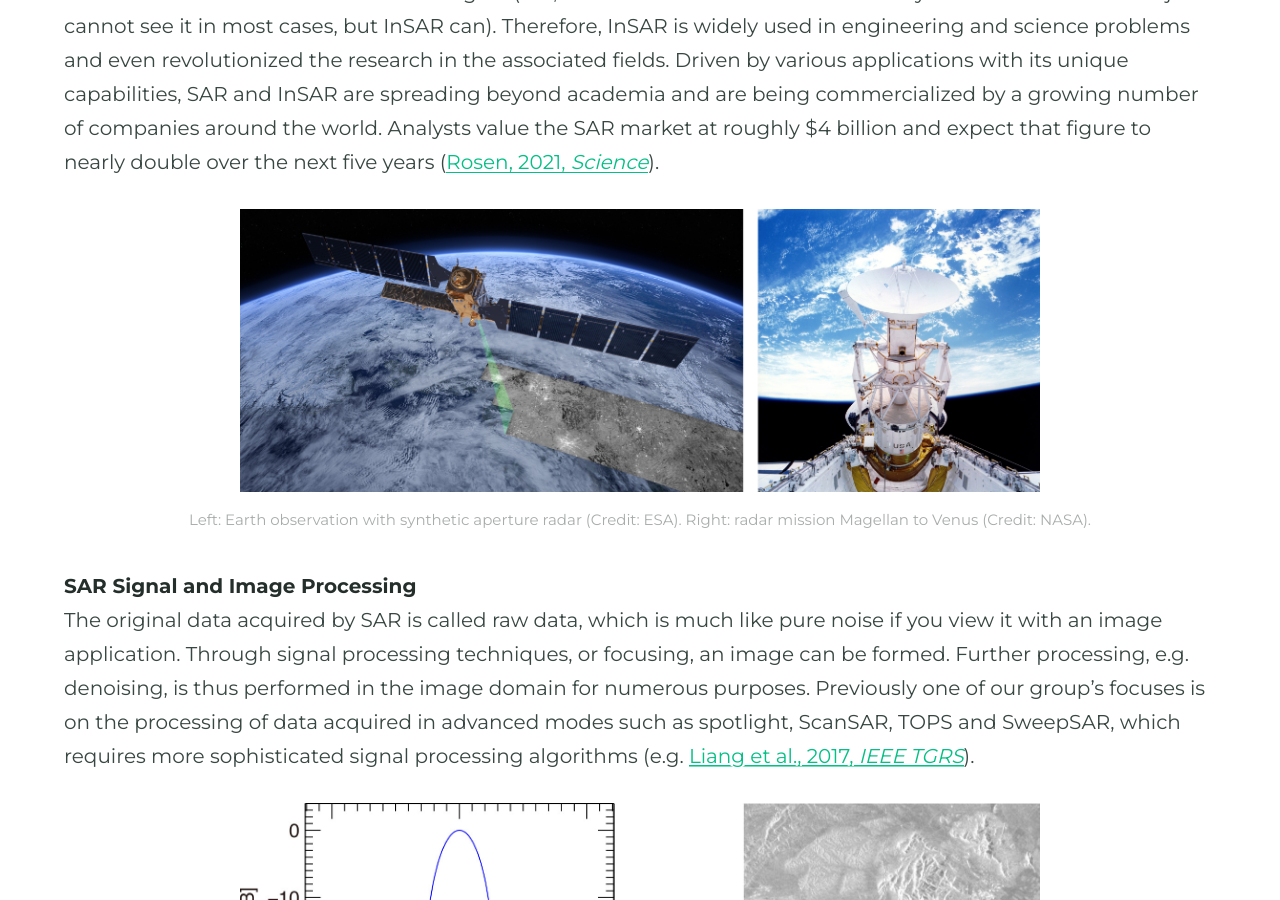
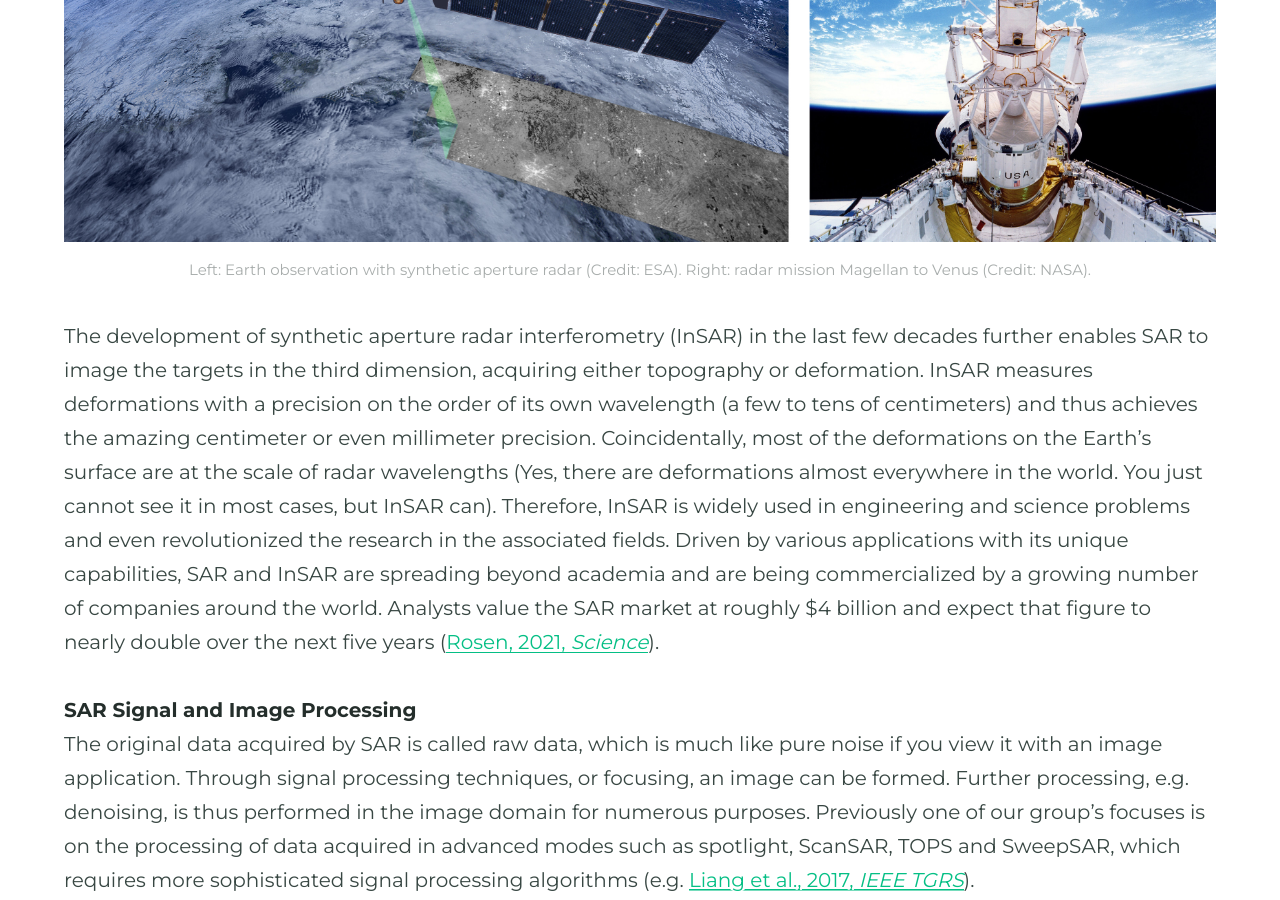
Before and after one commit to CunrenLiang/cunrenliang.github.io, a Jekyll site: the page built from research.md, in a window 1280 px wide and 900 px high, scrolled down 825 px. Built offline with Jekyll 4.4.1, drawn with Linux system fonts in a browser that asks for light colours; some web fonts are replaced.

Commit message:
Add files via upload

```diff
--- a/research.md
+++ b/research.md
@@ -7,9 +7,10 @@ feature_image: "../assets/images/tibet/tibet_s1_a41_210504-210516_8.jpg"
 
 Synthetic aperture radar (SAR) uses microwave to image the Earth or other planets. Unlike most optical instruments, SAR is an active sensor that transmits pulses toward the Earth and then receives the backscattered echoes. Therefore, SAR does not require the illumination from the Sun and can image in daylight or at night. Moreover, the microwave signals can penetrate through clouds, which enables SAR to work in all-weather conditions.
 
+{% include figure.html image="../assets/images/research/sentinel1-magellan.jpg" caption="Left: Earth observation with synthetic aperture radar (Credit: ESA). Right: radar mission Magellan to Venus (Credit: NASA)." position="center" width="1200" %}
+
 The development of synthetic aperture radar interferometry (InSAR) in the last few decades further enables SAR to image the targets in the third dimension, acquiring either topography or deformation. InSAR measures deformations with a precision on the order of its own wavelength (a few to tens of centimeters) and thus achieves the amazing centimeter or even millimeter precision. Coincidentally, most of the deformations on the Earth’s surface are at the scale of radar wavelengths (Yes, there are deformations almost everywhere in the world. You just cannot see it in most cases, but InSAR can). Therefore, InSAR is widely used in engineering and science problems and even revolutionized the research in the associated fields. Driven by various applications with its unique capabilities, SAR and InSAR are spreading beyond academia and are being commercialized by a growing number of companies around the world. Analysts  value  the  SAR  market  at  roughly  $4  billion  and  expect that figure to nearly double over the next five years ([Rosen, 2021, _Science_](https://science.sciencemag.org/content/371/6532/876)).
 
-{% include figure.html image="../assets/images/research/sentinel1-magellan.jpg" caption="Left: Earth observation with synthetic aperture radar (Credit: ESA). Right: radar mission Magellan to Venus (Credit: NASA)." position="center" width="800" %}
 
 ###### SAR Signal and Image Processing
 The original data acquired by SAR is called raw data, which is much like pure noise if you view it with an image application. Through signal processing techniques, or focusing, an image can be formed. Further processing, e.g. denoising, is thus performed in the image domain for numerous purposes. Previously one of our group’s focuses is on the processing of data acquired in advanced modes such as spotlight, ScanSAR, TOPS and SweepSAR, which requires more sophisticated signal processing algorithms (e.g. [Liang et al., 2017, _IEEE TGRS_](https://ieeexplore.ieee.org/document/8038865)).
```
